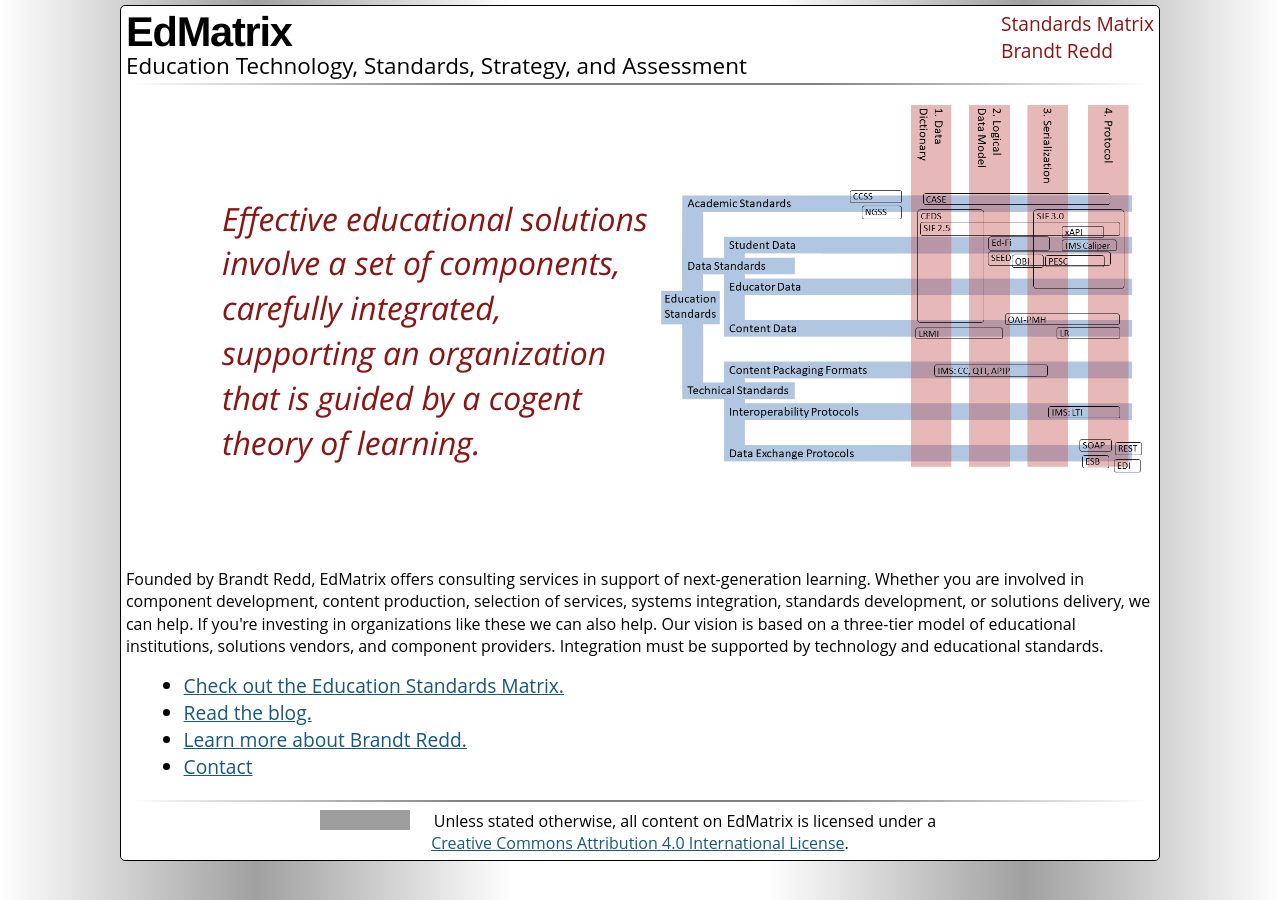
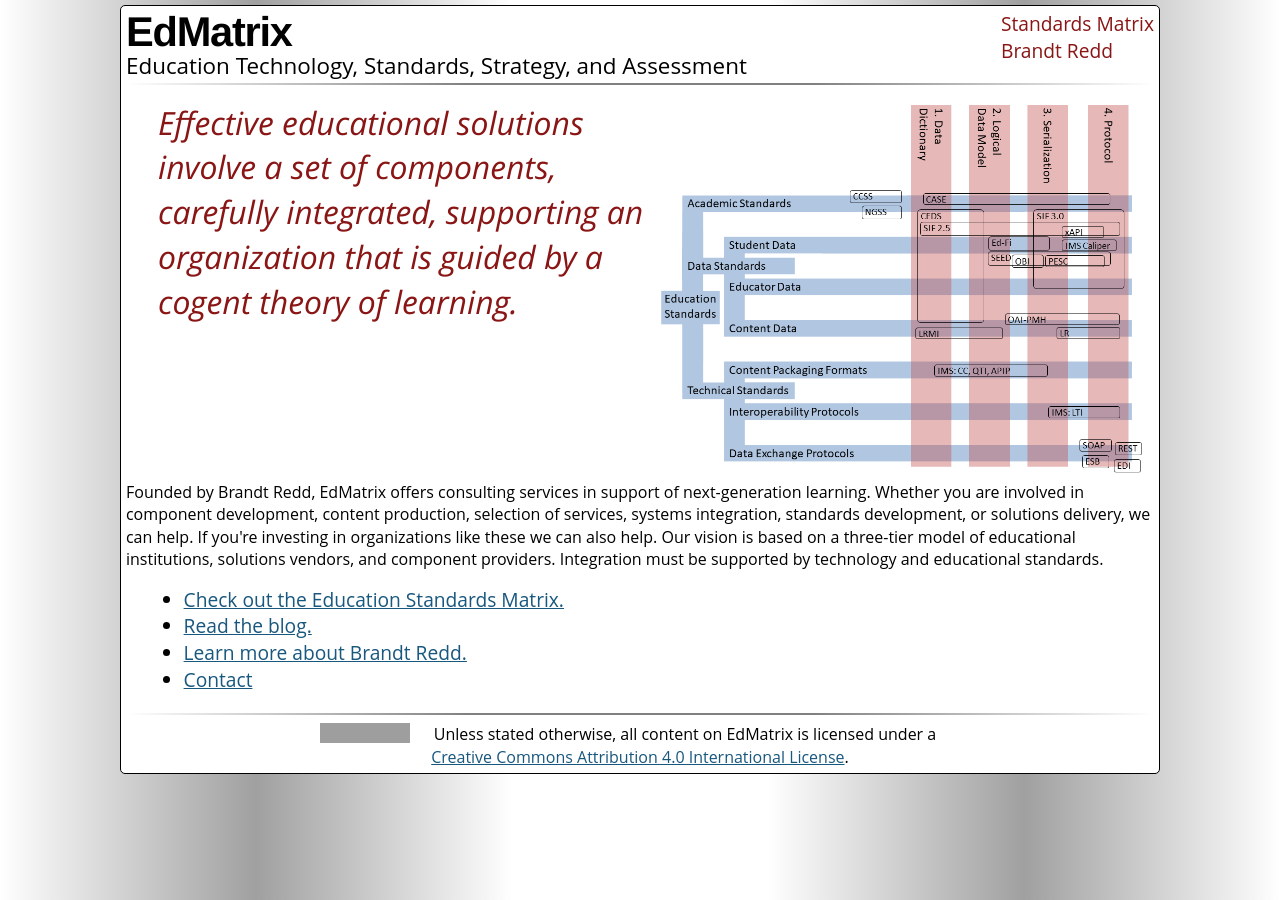
Before and after one commit to EdMatrix/edmatrix.github.io, a Jekyll site: the page built from index.html, in a window 1280 px wide. Built offline with Jekyll 4.4.1, drawn with Linux system fonts in a browser that asks for light colours; some web fonts are replaced; grey boxes are pictures that could not be loaded.

Commit message:
Tweak style

```diff
--- a/index.html
+++ b/index.html
@@ -8,7 +8,7 @@
 <a href="/matrix.html"><img src="EdStandardsMatrix.png" alt="Education Standards Matrix" style="width: 100%;" /></a>
 </div>
 
-<h1 style="padding: 3em; font-style: italic;">
+<h1 style="padding: 0 2em 2em 1em; font-style: italic;">
 Effective educational solutions involve a set of components, carefully integrated, supporting an organization that is guided by a cogent theory of learning.
 </h1>
 
```
